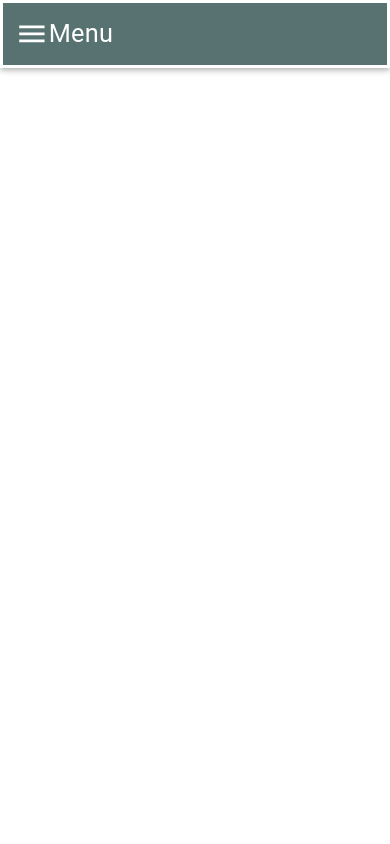
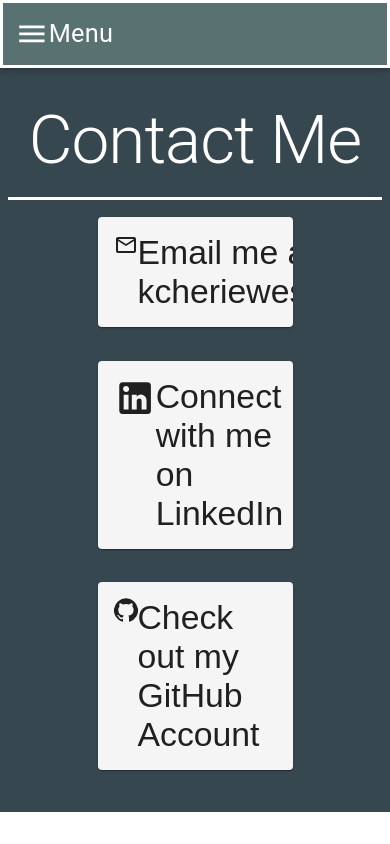
Before and after one commit to k-westbrook/katie-personal-site, a React (Create React App) app: page /contactMe in a window 390 px wide. Built offline with nearby package versions, Linux system fonts and the light colour scheme.

Commit message:
made contact mobile

```diff
--- a/src/Contact.js
+++ b/src/ContactMobile.js
@@ -13,18 +13,17 @@
 const styles = {
   mainTitle:
   {
-    fontSize: "15vh",
+    fontSize: "8vh",
     textAlign: "center",
     marginTop: "3vh",
     color: "#FFFFFF",
-    marginBottom: "8vh",
+    marginBottom: "2vh",
     borderBottomStyle: "solid",
     paddingBottom: "2vh"
-
   },
   contactPageContainer: {
-    marginTop: "11vh",
-    padding: '5vh'
+    marginTop: "8vh",
+    padding: '1vh'
   },
   CardContent:
   {
@@ -59,7 +58,7 @@
 
 
 
-class Contact extends Component {
+class ContactMobile extends Component {
 
   constructor() {
     super()
@@ -84,7 +83,7 @@
                 <CardActionArea>
                   <CardContent className={classes.CardContent}>
                     <MailOutlineIcon />
-                    <Typography className={classes.text} variant="p">Email Me at kcheriewestbrook@gmail.com</Typography>
+                    <Typography className={classes.text} variant="p">Email me at kcheriewestbrook@gmail.com</Typography>
                   </CardContent>
                 </CardActionArea>
               </Card>
@@ -123,4 +122,4 @@
 }
 
 
-export default withStyles(styles)(Contact)
+export default withStyles(styles)(ContactMobile)
--- a/src/Routes.js
+++ b/src/Routes.js
@@ -10,6 +10,7 @@
 import HomePageMobile from './HomePageMobile';
 import ResumeMobile from './ResumeMobile';
 import ProjectsMobile from './ProjectsMobile';
+import ContactMobile from './ContactMobile';
 
 
 const styles = {
@@ -58,6 +59,7 @@
                 <Route exact path="/aboutMe" component={AboutMeMobile} />
                 <Route exact path="/resume" component={ResumeMobile} />
                 <Route exact path="/projects" component={ProjectsMobile} />
+                <Route exact path='/contactMe' component={ContactMobile} />
 
               </Switch>
             </div>
```
